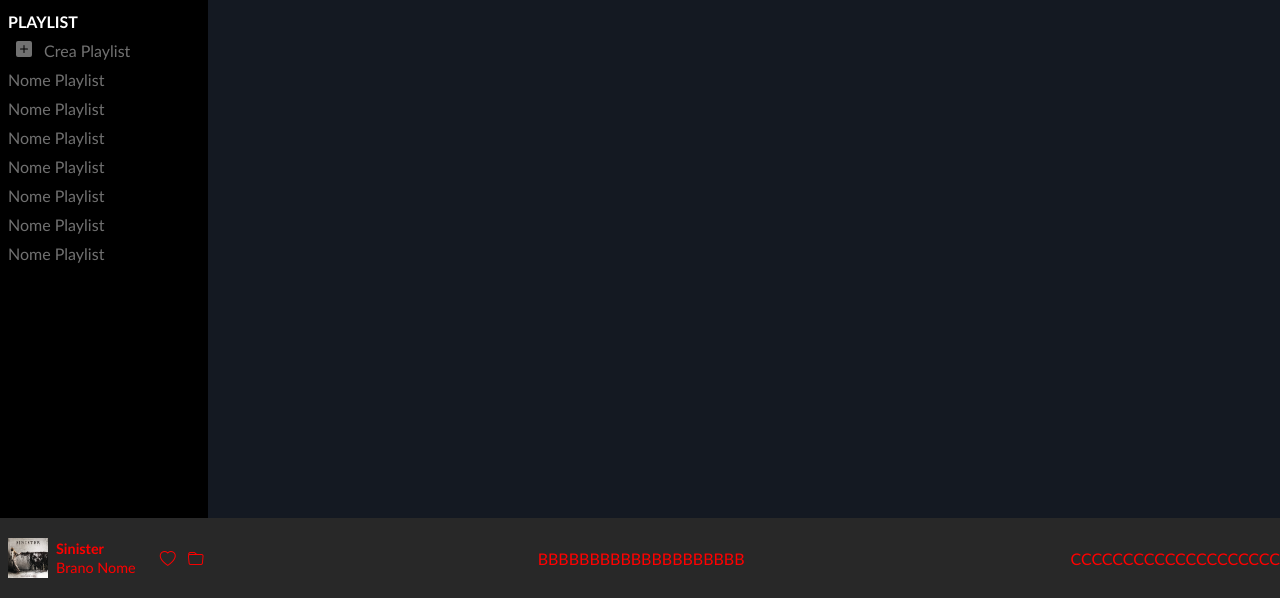
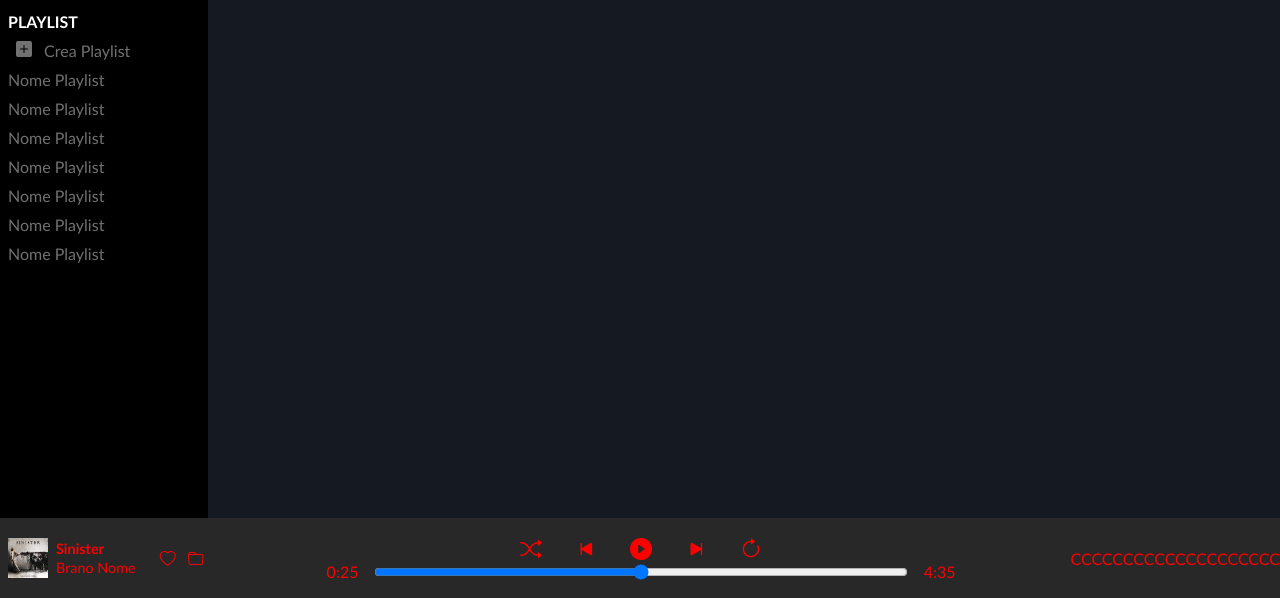
Before and after one commit to AntonioNicolaci/html-css-spotifyweb, a plain HTML site: page index.html in a window 1280 px wide. Shown: the part 202-800 px from the top of the page. Drawn offline with nearby package versions, Linux system fonts and the light colour scheme.

Commit message:
add controllo-player

```diff
--- a/assets/style.css
+++ b/assets/style.css
@@ -78,6 +78,7 @@ nav div{
 /* ---------------------------------------------- NAV BAR ---------------------------------------------- */
 
 /* ---------------------------------------------- CONTROL BAR ---------------------------------------------- */
+/* ZONA DI SINISTRA CON L'IMMAGINE DELLA CANZONE */
 #controllo{
     display: flex;
     justify-content: space-between;
@@ -114,6 +115,30 @@ nav div{
 #controllo-musica i{
     margin-right: .5em;
 }
+/* ZONA DI SINISTRA CON L'IMMAGINE DELLA CANZONE */
+
+/* ZONA CON I PULSANTI DI PLAY E LA BARRA */
+#controllo-player{
+    display: flex;
+    flex-direction: column;
+    align-items: center;
+    font-size: 22px;
+}
+#controllo-player-pulsanti{
+    display: flex;
+    gap: 1.5em;
+}
+#controllo-player-barra{
+    display: flex;
+    align-items: center;
+    font-size: 1rem;
+    gap: 1em;
+}
+#controllo-player-barra input[type="range"]{
+    width: 40em;
+    background: white;
+}
+/* ZONA CON I PULSANTI DI PLAY E LA BARRA */
 /* ---------------------------------------------- CONTROL BAR ---------------------------------------------- */
 
 /* ---------------------------------------------- SEZIONE DELLA MUSICA ---------------------------------------------- */
--- a/index.html
+++ b/index.html
@@ -53,7 +53,20 @@
                 <i class="bi bi-folder"></i>
             </div>
         </div>
-        <div id="controllo-player">BBBBBBBBBBBBBBBBBBBB</div>
+        <div id="controllo-player">
+            <div id="controllo-player-pulsanti">
+                <i class="bi bi-shuffle"></i>
+                <i class="bi bi-skip-start-fill"></i>
+                <i class="bi bi-play-circle-fill"></i>
+                <i class="bi bi-skip-end-fill"></i>
+                <i class="bi bi-arrow-clockwise"></i>
+            </div>
+            <div id="controllo-player-barra">
+                <span>0:25</span>
+                <input type="range" name="" id="">
+                <span>4:35</span>
+            </div>
+        </div>
         <div id="controllo-volume">CCCCCCCCCCCCCCCCCCCC</div>
     </div>
 
```
